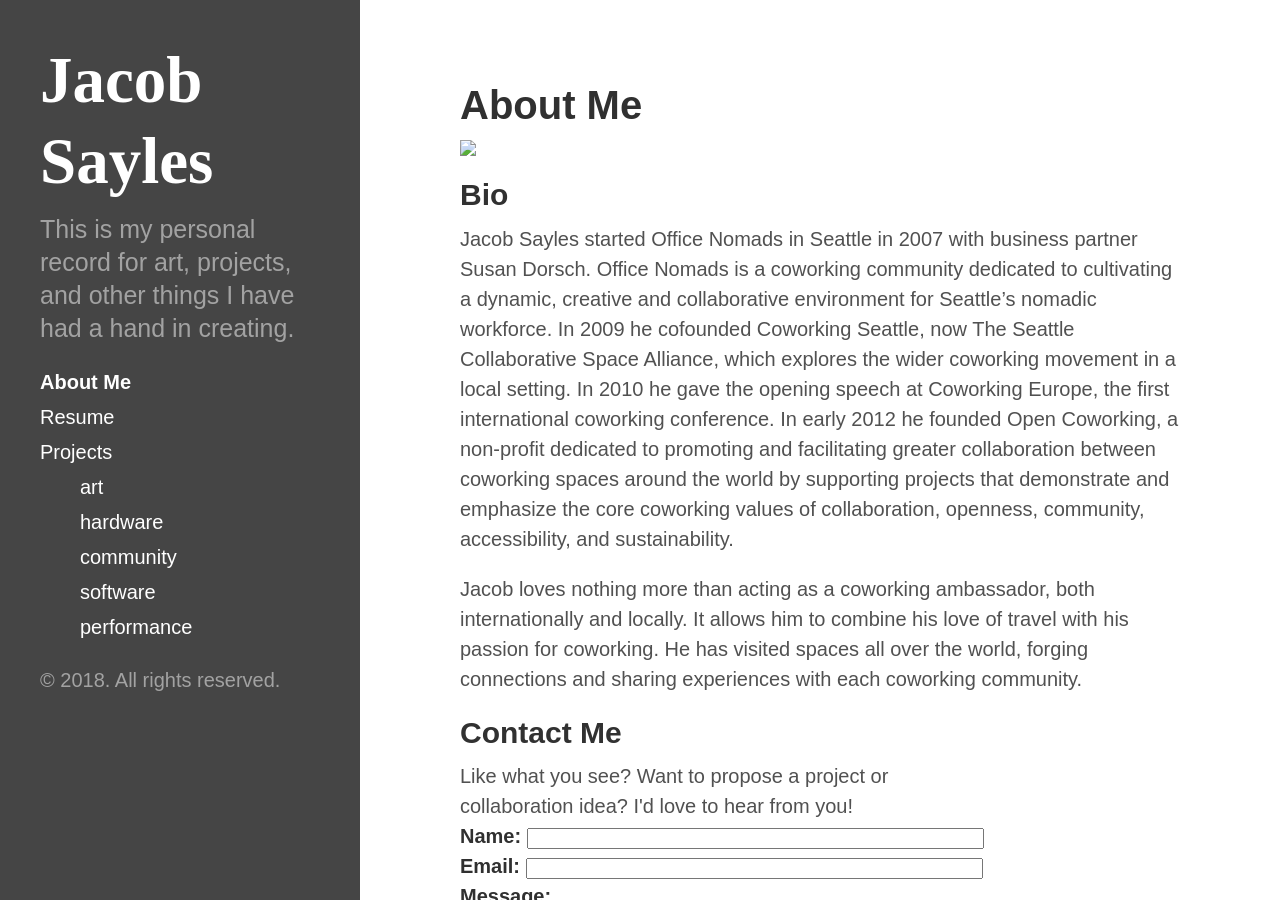
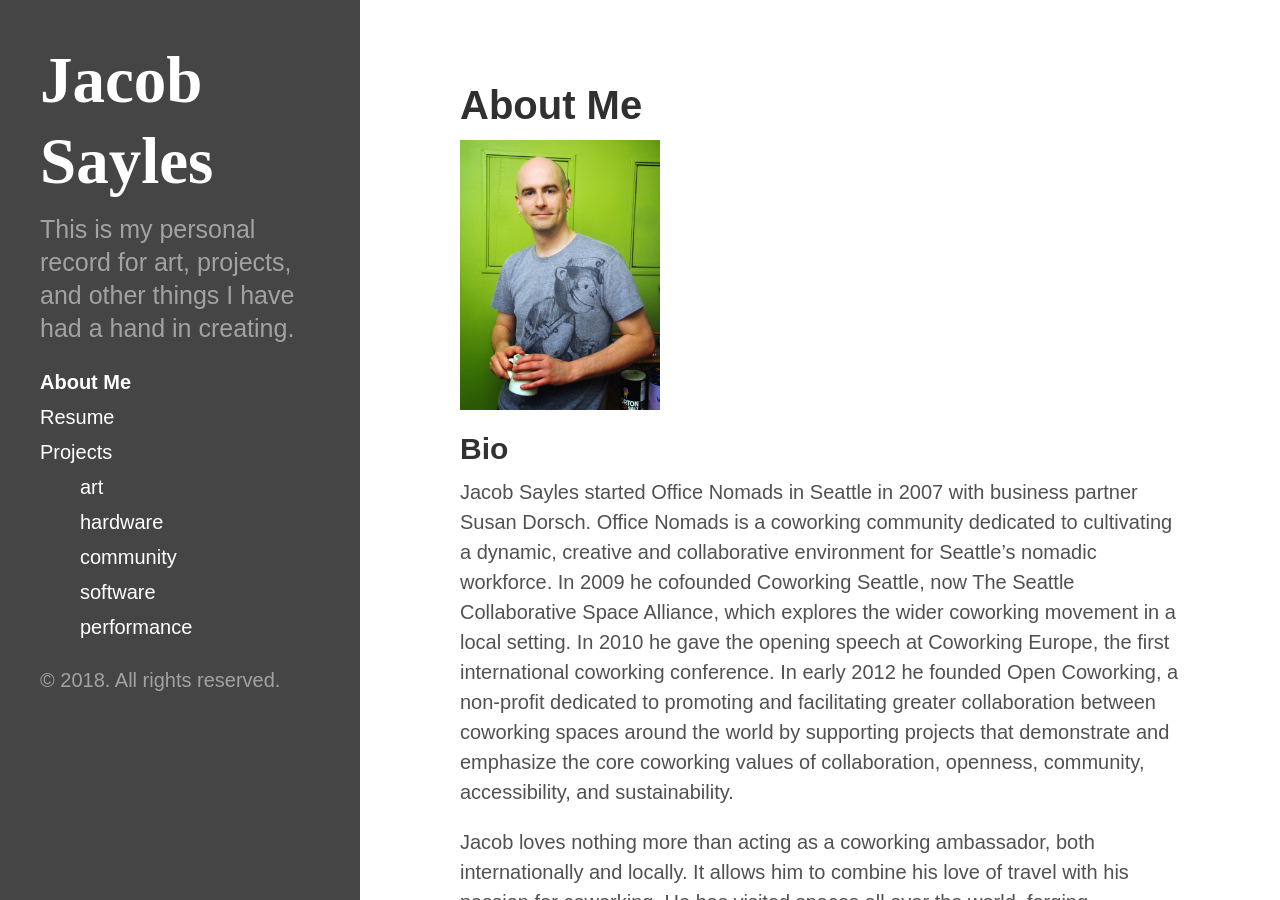
Before and after one commit to jsayles/jsayles.github.io, a Jekyll site: the page built from about.md, in a window 1280 px wide and 900 px high. Built offline with Jekyll 4.4.1, drawn with Linux system fonts in a browser that asks for light colours; some web fonts are replaced.

Commit message:
fixed a few more URLs

```diff
--- a/404.html
+++ b/404.html
@@ -6,5 +6,5 @@
 
 <div class="page">
   <h1 class="page-title">404: Page not found</h1>
-  <p class="lead">Sorry, we've misplaced that URL or it's pointing to something that doesn't exist. <a href="{{ site.baseurl }}">Head back home</a> to try finding it again.</p>
+  <p class="lead">Sorry, we've misplaced that URL or it's pointing to something that doesn't exist. <a href="/">Head back home</a> to try finding it again.</p>
 </div>
--- a/about.md
+++ b/about.md
@@ -4,7 +4,7 @@
 ---
 
 <p>
-<a href="{{ site.baseurl }}public/jacob_sayles.jpg"><img src="{{ site.baseurl }}public/jacob_sayles.jpg" width="200px"></a>
+<a href="{{ 'public/jacob_sayles.jpg' | relative_url }}"><img src="{{ 'public/jacob_sayles.jpg' | relative_url }}" width="200px"></a>
 </p>
 
 ## Bio
```
